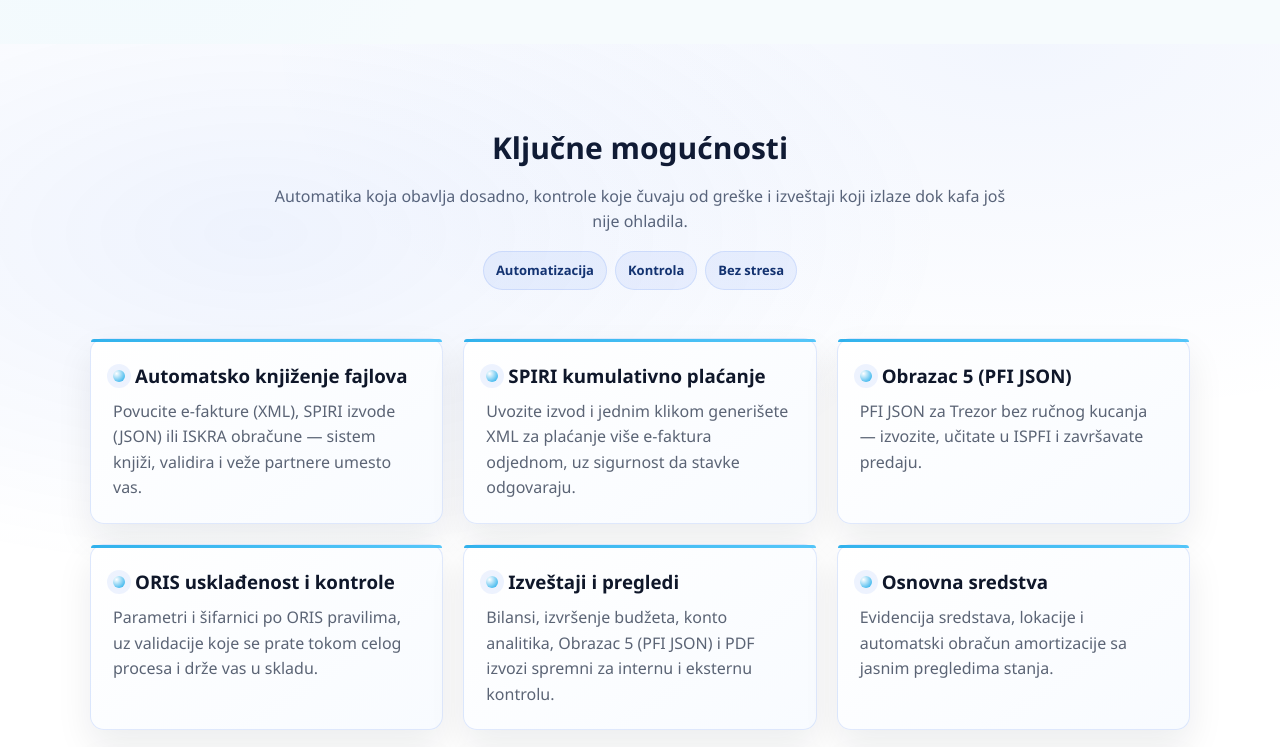
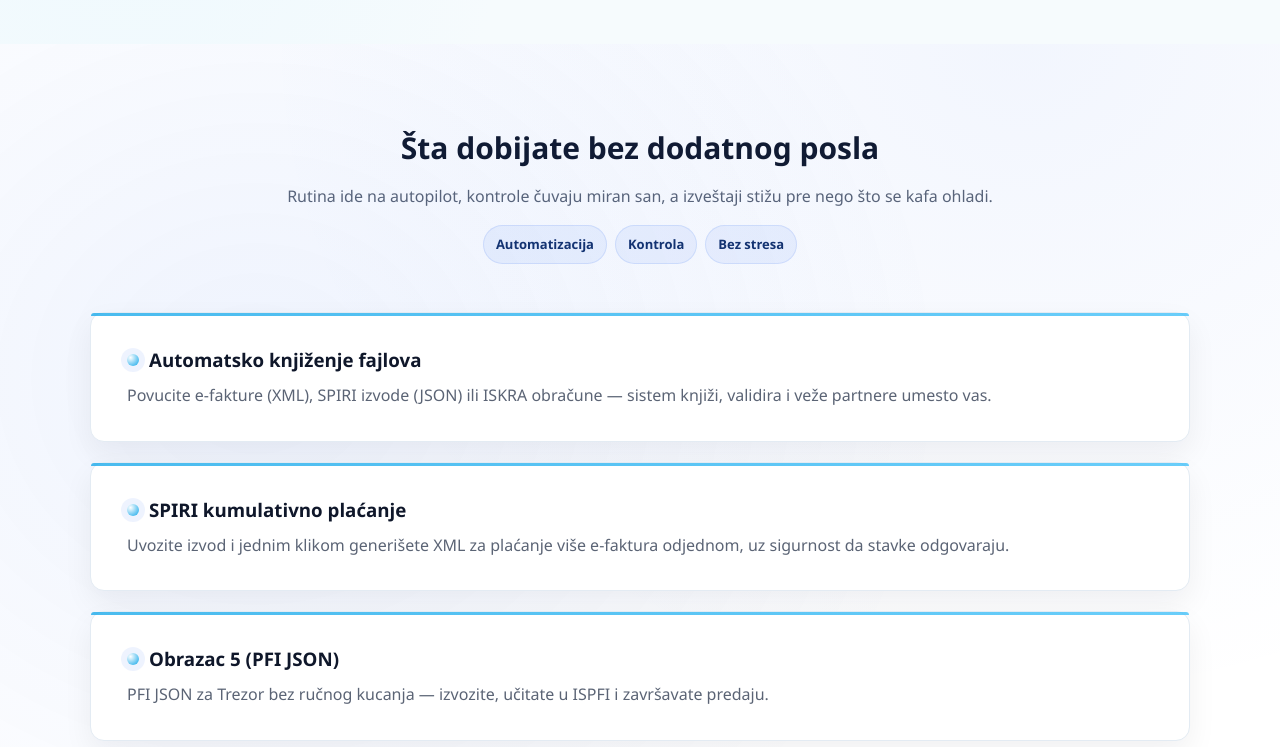
Before and after one commit to aleksandar-pejkovic/budget-plus-rs, a plain HTML site: page index.html in a window 1280 px wide. Shown: the part 2560-3307 px from the top of the page. Drawn offline with Linux system fonts and the light colour scheme.

Commit message:
Simplify feature grid, update styling, and refresh copy.

```diff
--- a/assets/styles.css
+++ b/assets/styles.css
@@ -380,17 +380,17 @@
   position: relative;
   z-index: 1;
   display: grid;
-  grid-template-columns: repeat(3, minmax(0, 1fr));
+  grid-template-columns: 1fr;
   gap: 20px;
 }
 
 .feature-card {
   position: relative;
-  background: linear-gradient(145deg, #ffffff 0%, #f8fbff 100%);
-  border: 1px solid rgba(37, 99, 235, 0.14);
-  box-shadow: 0 16px 36px rgba(17, 24, 39, 0.08);
-  padding: 22px;
-  transition: transform 0.18s ease, box-shadow 0.18s ease, border-color 0.18s ease;
+  background: #fff;
+  border: 1px solid var(--line);
+  box-shadow: 0 12px 30px rgba(17, 24, 39, 0.06);
+  padding: 32px 36px;
+  transition: transform 0.18s ease, box-shadow 0.18s ease, border-color 0.18s ease, background 0.18s ease;
 }
 
 .feature-card::before {
@@ -402,7 +402,7 @@
   height: 3px;
   border-radius: var(--radius) var(--radius) 0 0;
   background: linear-gradient(90deg, var(--accent), #38bdf8);
-  opacity: 0.85;
+  opacity: 0.75;
 }
 
 .feature-card h3 {
@@ -430,18 +430,6 @@
   transform: translateY(-4px);
   box-shadow: 0 18px 44px rgba(17, 24, 39, 0.12);
   border-color: rgba(37, 99, 235, 0.4);
-}
-
-@media (max-width: 900px) {
-  .feature-grid {
-    grid-template-columns: repeat(2, minmax(0, 1fr));
-  }
-}
-
-@media (max-width: 620px) {
-  .feature-grid {
-    grid-template-columns: 1fr;
-  }
 }
 
 .card-icon {
--- a/index.html
+++ b/index.html
@@ -160,8 +160,8 @@
     <section class="section alt feature-section" id="mogucnosti">
       <div class="container">
         <div class="section-head feature-head">
-          <h2>Ključne mogućnosti</h2>
-          <p>Automatika koja obavlja dosadno, kontrole koje čuvaju od greške i izveštaji koji izlaze dok kafa još nije ohladila.</p>
+          <h2>Šta dobijate bez dodatnog posla</h2>
+          <p>Rutinа ide na autopilot, kontrole čuvaju miran san, a izveštaji stižu pre nego što se kafa ohladi.</p>
           <div class="feature-tags">
             <span>Automatizacija</span>
             <span>Kontrola</span>
```
